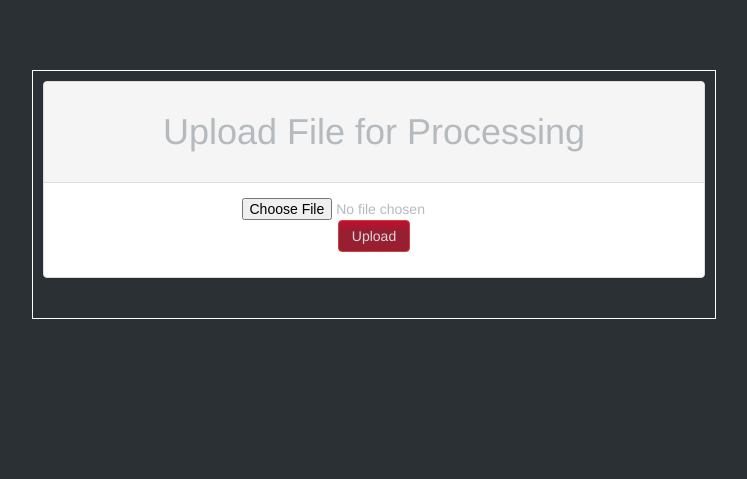
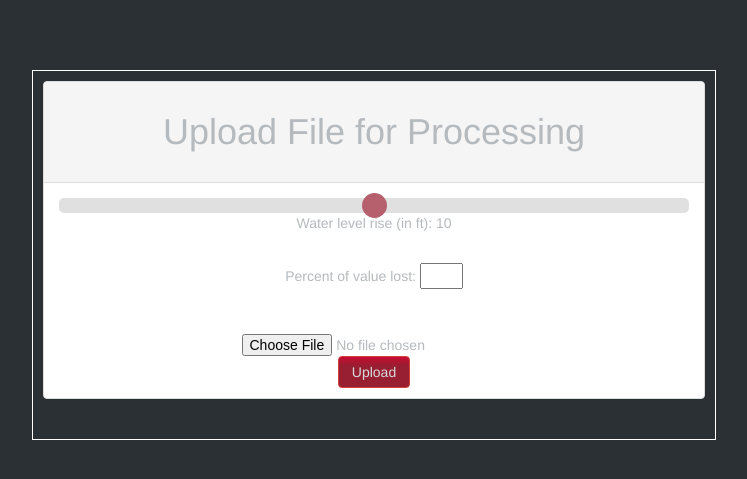
Before and after one commit to ReidTissing/FlaskApp, a Flask app: page /index in a window 1280 px wide. Shown: the top 479 px of the page, without its empty margins (266-1013 px from the left). Run offline with Flask 2, Linux system fonts and the light colour scheme; some libraries are stand-ins or nearby versions.

Commit message:
working currently

```diff
--- a/__init__.py
+++ b/__init__.py
@@ -9,6 +9,7 @@ import os
 import uuid
 from flask import render_template
 from forms import LoginForm
+from wtforms import Form, TextField, TextAreaField, validators, StringField, SubmitField
 
 app = Flask(__name__)
 app = app
@@ -18,6 +19,8 @@ UPLOAD_FOLDER = 'var/www/FlaskApp/FlaskApp/static/uploads'
 ALLOWED_EXTENSIONS = set(['dbf'])
 app.config['UPLOAD_FOLDER'] = UPLOAD_FOLDER
 
+class ReusableForm(Form):
+    name = TextField('Percent of value lost')
 
 def allowed_file(filename):
     return '.' in filename and \
@@ -46,6 +49,7 @@ def login():
 @app.route('/index', methods=['GET', 'POST'])
 def index():
     error = None
+    form = ReusableForm(request.form)
     if request.method == 'POST':
        # check if the post request has the file part
        if 'file' not in request.files:
--- a/templates/index.html
+++ b/templates/index.html
@@ -23,10 +23,56 @@
     <![endif]-->
     <!-- custom stylesheet for this project -->
       <link rel="stylesheet" type="text/css" href="/static/css/upload.css">
-
+<script src="https://oss.maxcdn.com/html5shiv/3.7.3/html5shiv.min.js"></script>
+      <script src="https://oss.maxcdn.com/respond/1.4.2/respond.min.js"></script>
+    <![endif]-->
+          <style>
+    h1, .h1, body {
+    color: #b5babe;
+    }
+    body {
+    background: #2a3033;
+    }
+    .slidecontainer {
+        width: 100%;
+    }
+    .slider {
+        -webkit-appearance: none;
+        width: 50%;
+        height: 15px;
+        border-radius: 5px;
+        background: #d3d3d3;
+        outline: none;
+        opacity: 0.7;
+        -webkit-transition: .2s;
+        transition: opacity .2s;
+    }
+    .slider:hover {
+        opacity: 1;
+    }
+    .slider::-webkit-slider-thumb {
+        -webkit-appearance: none;
+        appearance: none;
+        width: 25px;
+        height: 25px;
+        border-radius: 50%;
+        background: #981e32;
+        cursor: pointer;
+    }
+    .slider::-moz-range-thumb {
+        width: 25px;
+        height: 25px;
+        border-radius: 50%;
+        background: #4CAF50;
+        cursor: pointer;
+    }
+    .btn-danger {
+    background-image: linear-gradient(#c60c30, #981e32, 60%, #981e32);
+    color: #d7dadb;
+    }
+    </style>
   </head>
   <body>
-
 
   <center>
   <div class="container">
@@ -34,13 +80,21 @@
     <div class="panel-heading"><h1>Upload File for Processing</h1></div>
     <div class="panel-body">
 	<center>
+		<div class="slidecontainer">
+    <input type="range" min="0" max="20" value="10" class="slider" id="myRange">
+    <p>Water level rise (in ft): <span id="demo"></span></p>
+    </div>
+<br>
+	<div class="input text" id="valuelost"><p>Percent of value lost: <input type="text" name="valuelost" maxlength="2" size="2"></input></div></p>
+<br>
+</div>
     <form method=post enctype=multipart/form-data>
       <p><input type=file name=file><button type="submit" class="btn btn-danger">Upload</button>
     </form>
           {% if error %}
         <p class=error><strong><font color="#c69214">Error:</strong> {{ error }} </font>
   {% endif %}
-    </center>
+ </center>
     </div>
    </div>
   </div>
@@ -50,6 +104,14 @@
     <script src="https://ajax.googleapis.com/ajax/libs/jquery/1.12.4/jquery.min.js"></script>
     <!-- Include all compiled plugins (below), or include individual files as needed -->
 	<script src="/static/js/bootstrap.min.js"></script>
-  </body>
+	    <script>
+    var slider = document.getElementById("myRange");
+    var output = document.getElementById("demo");
+    output.innerHTML = slider.value;
+    slider.oninput = function() {
+      output.innerHTML = this.value;
+    }
+    </script>
+</body>
 </html>
 {% endblock %}
```
